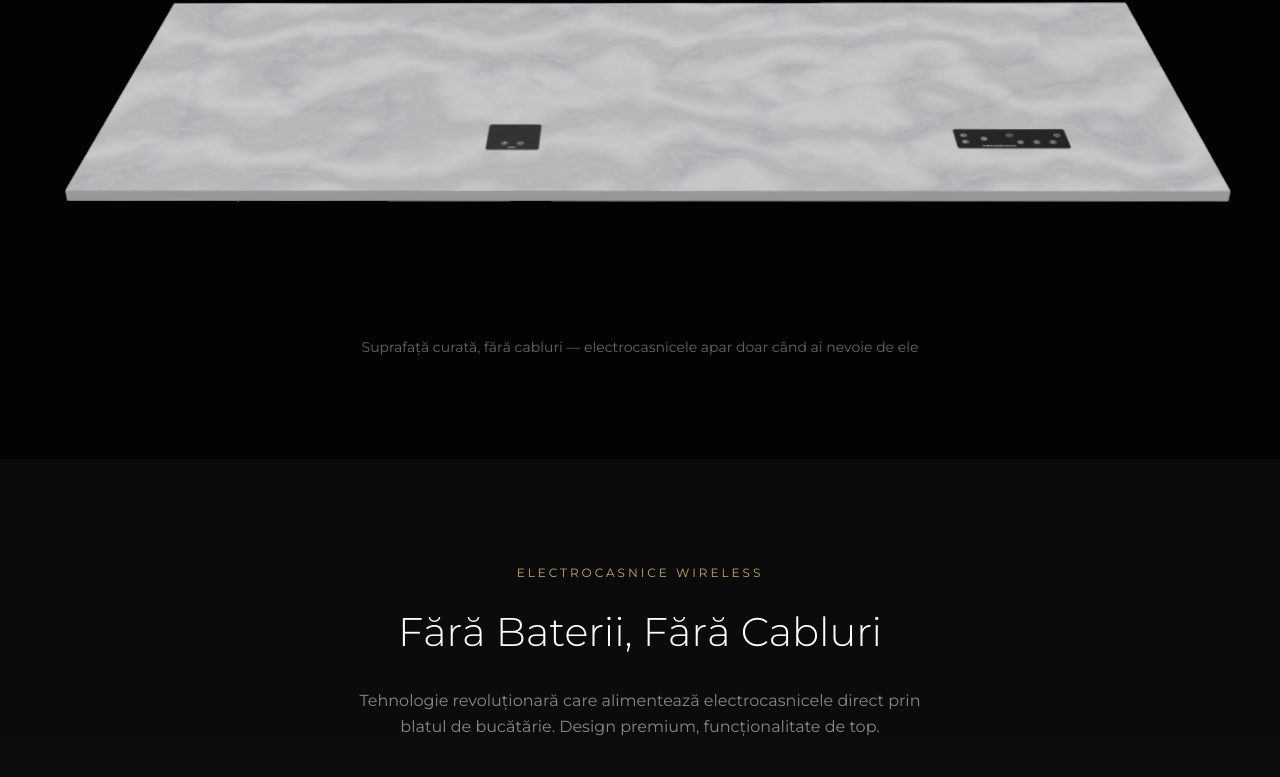
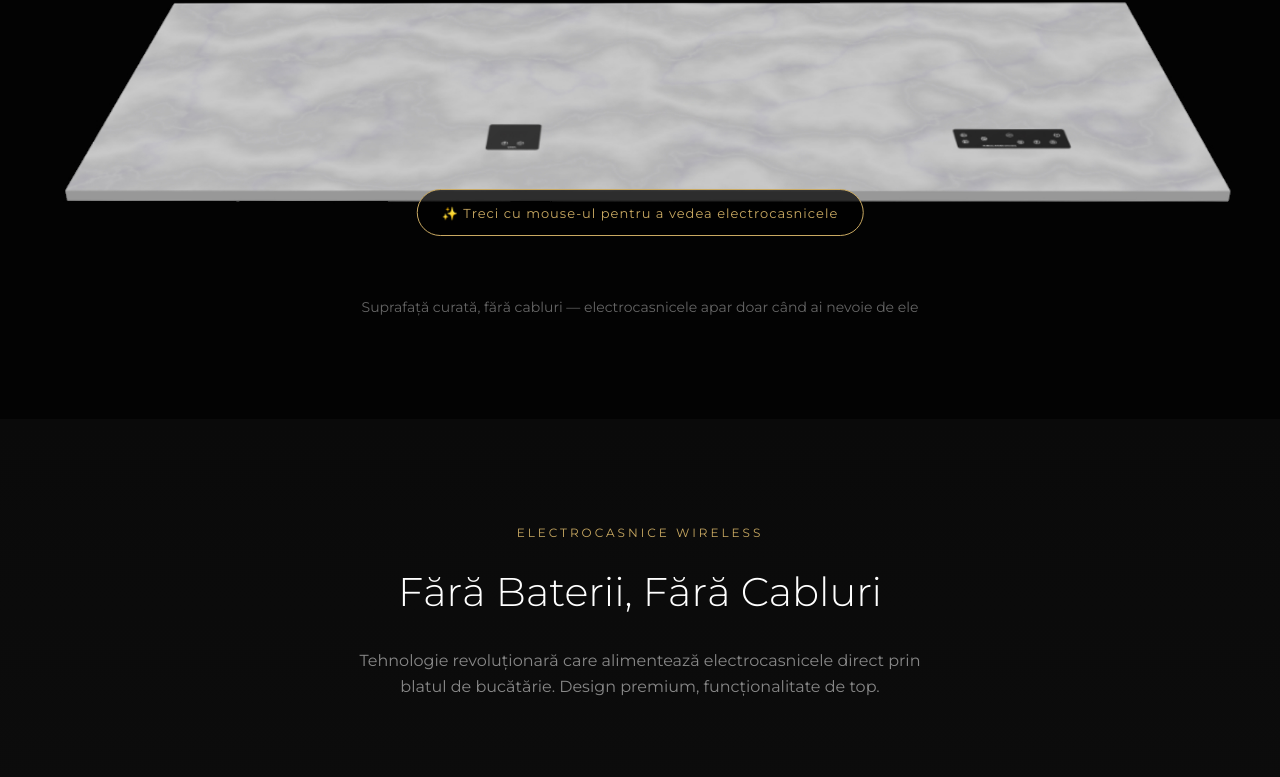
Before and after one commit to thealexspike/e-blatsite, a plain HTML site: page index.html in a window 1280 px wide. Shown: the part 4487-5264 px from the top of the page. Drawn offline with nearby package versions, Linux system fonts and the light colour scheme; a web font is replaced by a local one.

Commit message:
move hint

```diff
--- a/index.html
+++ b/index.html
@@ -1068,11 +1068,11 @@
                 <!-- Hover image (with appliances) -->
                 <img class="hover-img" src="assets/Grafica_sistem_inductie_-_hover.jpg" alt="Electrocasnice pe blat" style="position: absolute; top: 0; left: 0; width: 100%; height: 100%; object-fit: cover; opacity: 0; transition: opacity 0.5s ease;">
                 <!-- Hint text -->
-                <div class="hint" style="position: absolute; bottom: -50px; left: 50%; transform: translateX(-50%); background: rgba(0,0,0,0.7); padding: 10px 24px; border-radius: 30px; border: 1px solid #c9a962; transition: opacity 0.3s ease;">
+                <div class="hint" style="position: absolute; bottom: 30px; left: 50%; transform: translateX(-50%); background: rgba(0,0,0,0.7); padding: 10px 24px; border-radius: 30px; border: 1px solid #c9a962; transition: opacity 0.3s ease;">
                     <span style="color: #c9a962; font-size: 13px; letter-spacing: 1px;">✨ Treci cu mouse-ul pentru a vedea electrocasnicele</span>
                 </div>
             </div>
-            <p style="text-align: center; color: #666; font-size: 14px; margin-top: 70px;">Suprafață curată, fără cabluri — electrocasnicele apar doar când ai nevoie de ele</p>
+            <p style="text-align: center; color: #666; font-size: 14px; margin-top: 30px;">Suprafață curată, fără cabluri — electrocasnicele apar doar când ai nevoie de ele</p>
         </div>
     </section>
 
```
